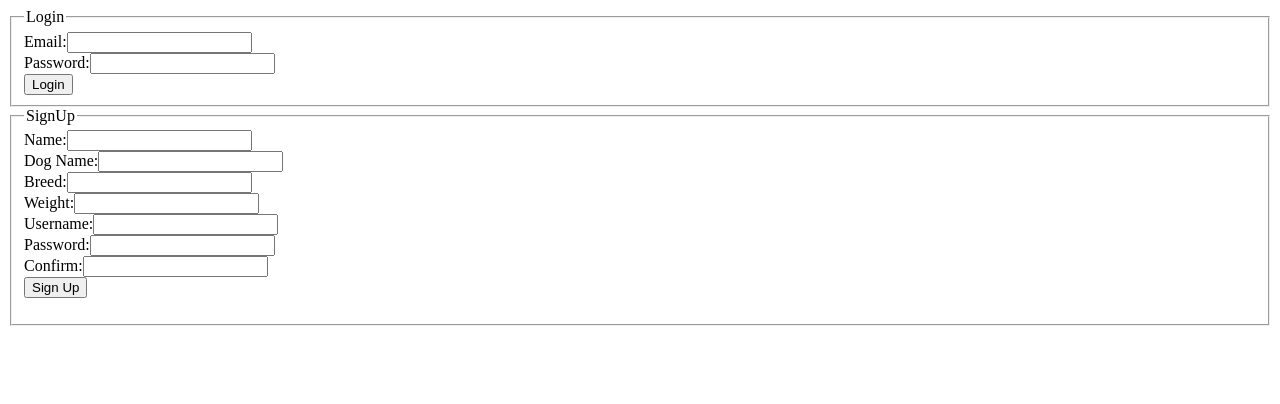
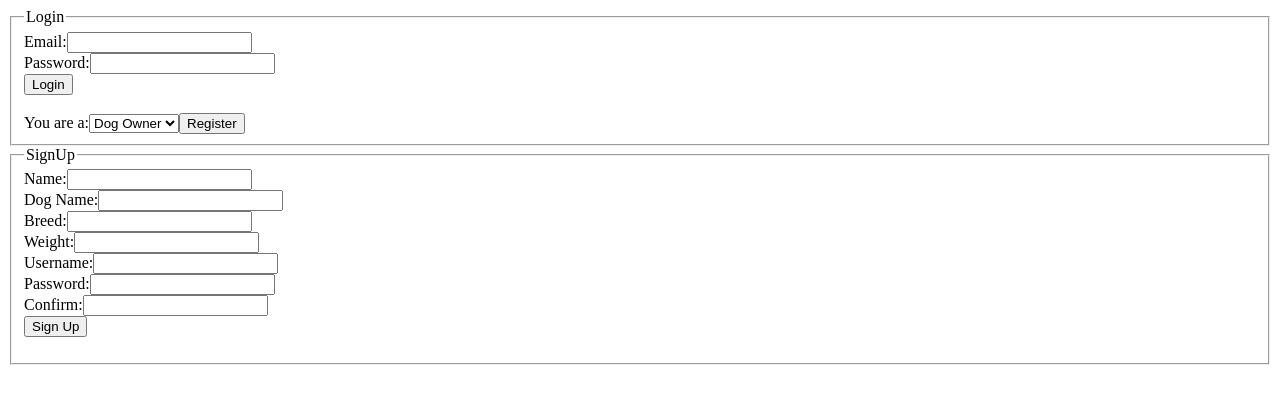
Before and after one commit to Janethq/hotdog, a React (Vite) app: page / in a window 1280 px wide. Shown: the top 404 px of the page. Built offline with nearby package versions, Linux system fonts and the light colour scheme.

Commit message:
feat: login form

```diff
--- a/index.html
+++ b/index.html
@@ -4,7 +4,7 @@
     <meta charset="UTF-8" />
     <link rel="icon" type="image/svg+xml" href="/vite.svg" />
     <meta name="viewport" content="width=device-width, initial-scale=1.0" />
-    <title>MERN 50</title>
+    <title>hotdog</title>
   </head>
   <body>
     <div id="root"></div>
--- a/src/components/LoginForm/LoginForm.jsx
+++ b/src/components/LoginForm/LoginForm.jsx
@@ -37,6 +37,15 @@ export default function LoginForm({ setUser }) {
         </label>
         <br />
         <button>Login</button>
+        <br />
+        <br />
+
+        <label>You are a:</label>
+        <select name="loginType" id="type">
+          <option value="dogOwner">Dog Owner</option>
+          <option value="vendor">Vendor</option>
+        </select>
+        <button>Register</button>
       </fieldset>
     </form>
   );
```
